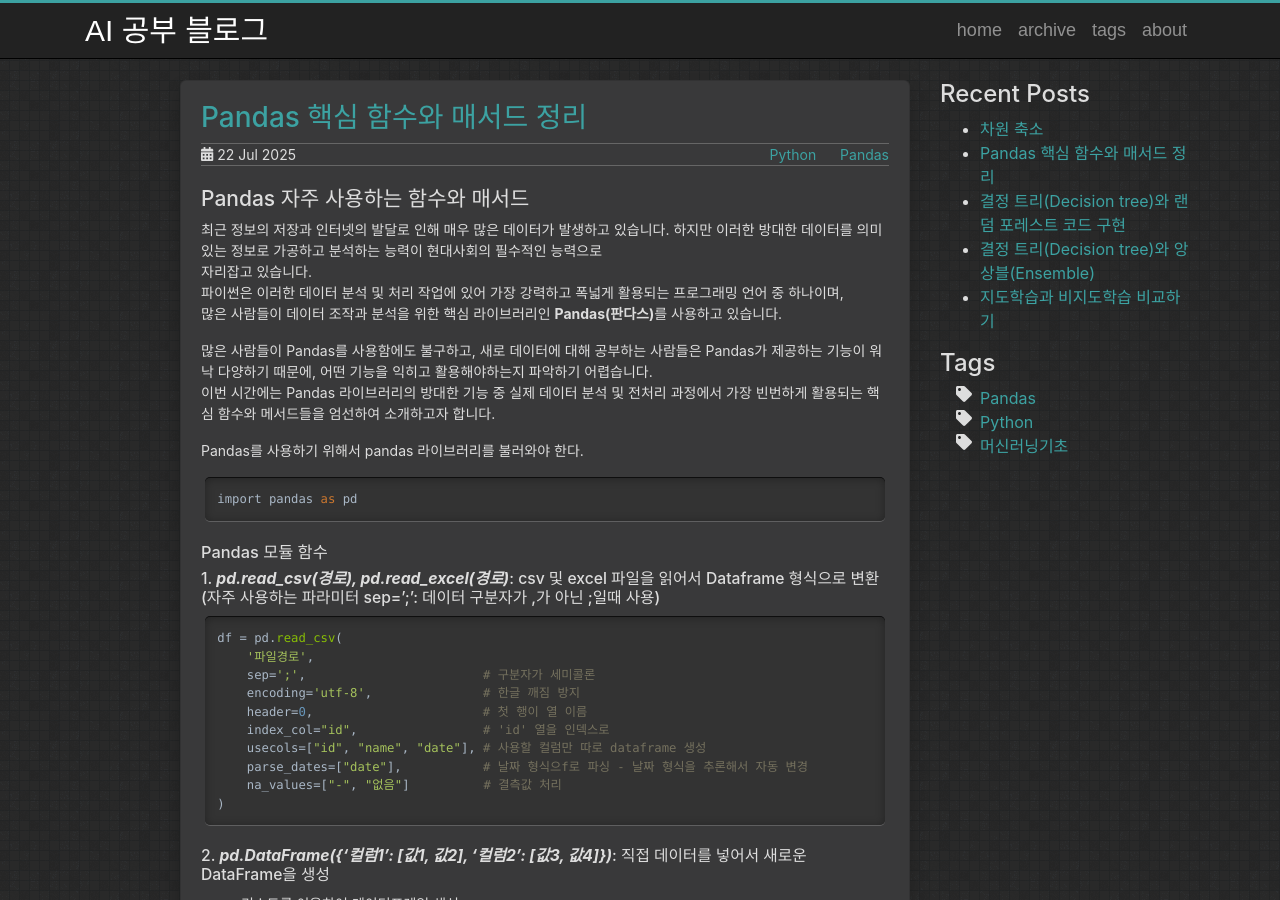
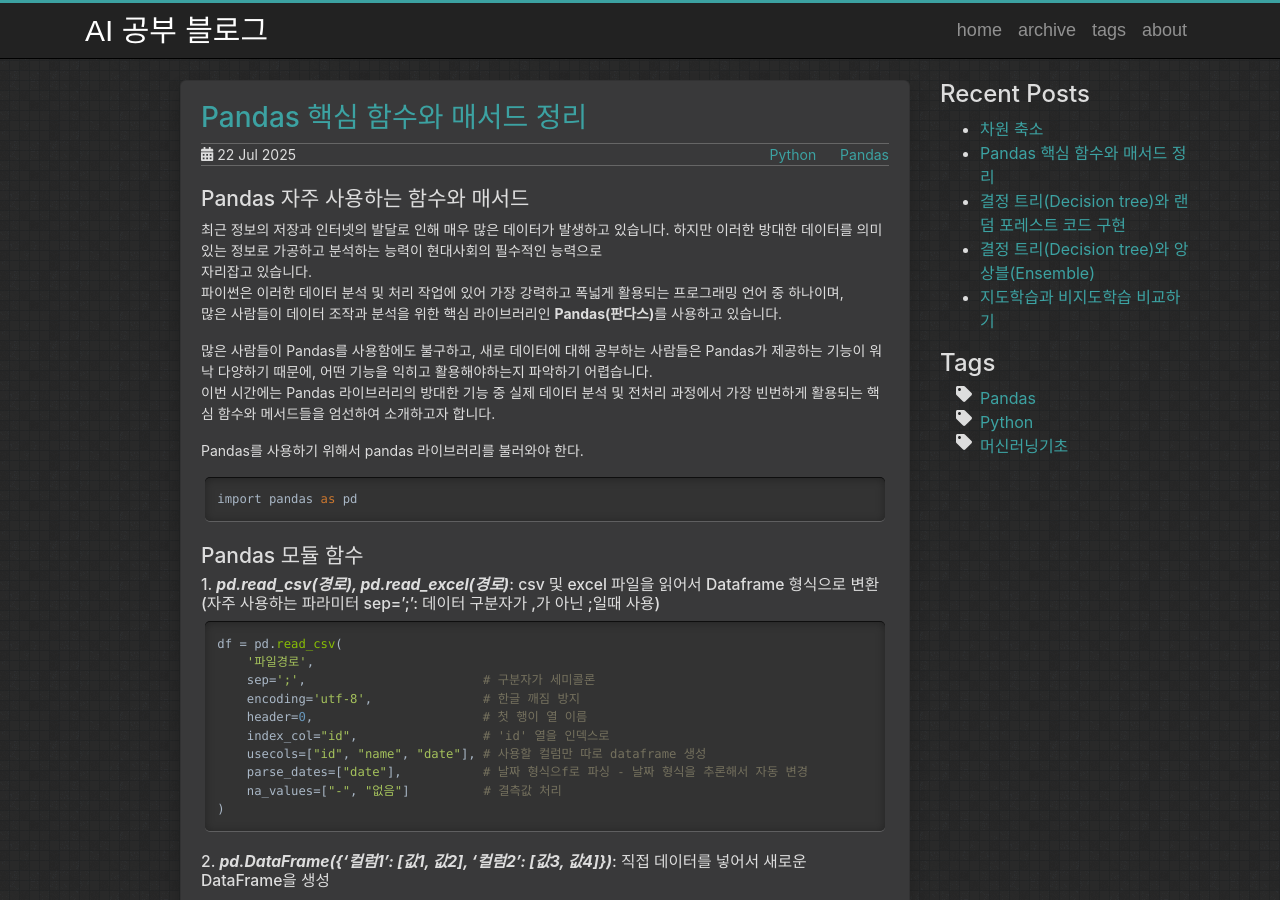
Before and after one commit to Lee-keonhee/Lee-keonhee.github.io, a Jekyll site: the page built from _posts/2025-07-24-Pandas function and method.md, in a window 1280 px wide and 900 px high. Built offline with Jekyll 4.4.1, drawn with Linux system fonts in a browser that asks for light colours.

````diff
--- a/_posts/2025-07-24-Pandas function and method.md
+++ b/_posts/2025-07-24-Pandas function and method.md
@@ -22,9 +22,9 @@ Pandas를 사용하기 위해서 pandas 라이브러리를 불러와야 한다.
 import pandas as pd
 ```
 
-### Pandas 모듈 함수
+## Pandas 모듈 함수
 
-#### 1. ***pd.read_csv(경로), pd.read_excel(경로)***: csv 및 excel 파일을 읽어서 Dataframe 형식으로 변환 <br> (자주 사용하는 파라미터 sep=';': 데이터 구분자가 ,가 아닌 ;일때 사용)
+#### 1. ***pd.read_csv(경로), pd.read_excel(경로)***: csv 및 excel 파일을 읽어서 Dataframe 형식으로 변환 <br> (자주 사용하는 파라미터 sep=';': 데이터 구분자가 ,가 아닌 ;일때 사용)<br>
 ```python
 df = pd.read_csv(
     '파일경로',
@@ -39,7 +39,7 @@ df = pd.read_csv(
 ```
 #### 2. ***pd.DataFrame({'컬럼1': [값1, 값2], '컬럼2': [값3, 값4]})***: 직접 데이터를 넣어서 새로운 DataFrame을 생성
 
-- 리스트를 이용하여 데이터프레임 생성
+- 리스트를 이용하여 데이터프레임 생성<br>
 ```python
 df_from_list = pd.DataFrame([[1,2],[3,4]],columns=['A','B'], index=['row1', 'row2'])
 ```
@@ -50,7 +50,7 @@ df_from_list = pd.DataFrame([[1,2],[3,4]],columns=['A','B'], index=['row1', 'row
 | row1 | 1 | 2 |
 | row2 | 3 | 4 |
 
-- 딕셔너리를 이용한 데이터프레임 생성
+- 딕셔너리를 이용한 데이터프레임 생성<br>
 ```python
 df_from_dict = pd.DataFrame({'이름':['홍길동', '이순신'], '나이':[25,30]})
 ```
@@ -61,7 +61,7 @@ df_from_dict = pd.DataFrame({'이름':['홍길동', '이순신'], '나이':[25,3
 | 0 | 홍길동 | 25 |
 | 1 | 이순신 | 30 |
 
-- numpy 배열을 이용한 데이터프레임 생성
+- numpy 배열을 이용한 데이터프레임 생성<br>
 ```python
 import pandas as pd
 import numpy as np
````
